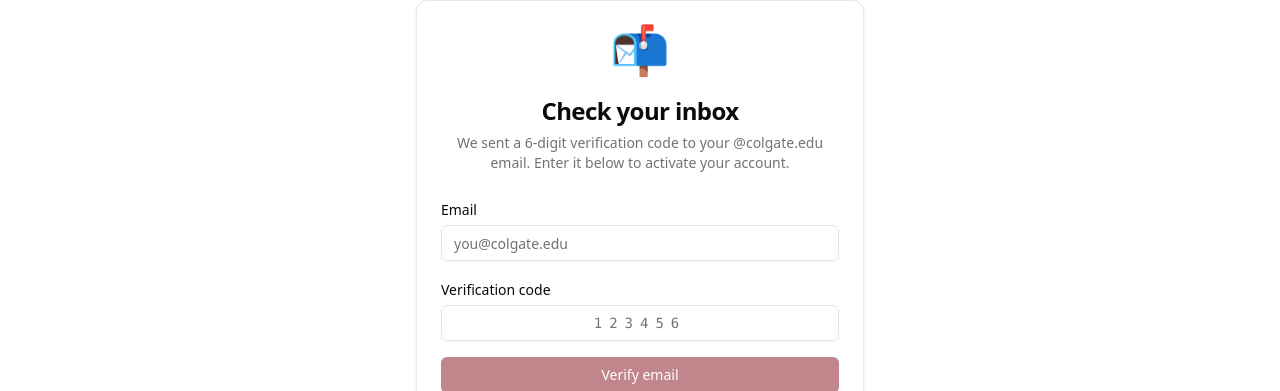
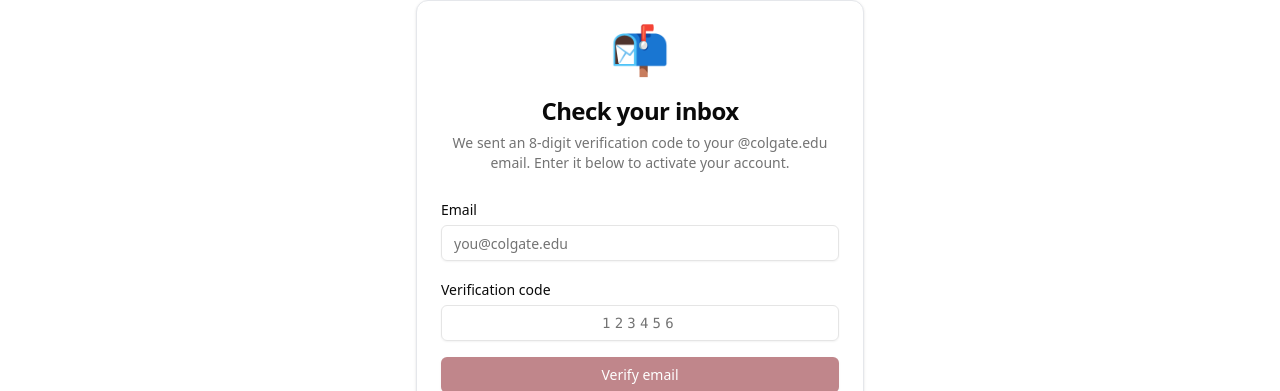
Before and after one commit to tonybolivar/colgate-marketplace, a React (Vite) app: page /verify-email in a window 1280 px wide. Shown: the part 155-546 px from the top of the page. Built offline with nearby package versions, Linux system fonts and the light colour scheme; no server answers.

Commit message:
Fix OTP length to 8 digits

```diff
--- a/src/pages/VerifyEmailPage.jsx
+++ b/src/pages/VerifyEmailPage.jsx
@@ -18,7 +18,7 @@ export default function VerifyEmailPage() {
   async function handleVerify(e) {
     e.preventDefault()
     if (!email) { setError('Please enter your email address.'); return }
-    if (token.length !== 6) { setError('Please enter the 6-digit code from your email.'); return }
+    if (token.length !== 8) { setError('Please enter the 8-digit code from your email.'); return }
     setVerifying(true)
     setError('')
     const { error } = await supabase.auth.verifyOtp({ email, token, type: 'signup' })
@@ -51,7 +51,7 @@ export default function VerifyEmailPage() {
           <div className="mx-auto mb-4 text-5xl">📬</div>
           <CardTitle className="text-2xl">Check your inbox</CardTitle>
           <CardDescription className="mt-2">
-            We sent a 6-digit verification code to your @colgate.edu email. Enter it below to activate your account.
+            We sent an 8-digit verification code to your @colgate.edu email. Enter it below to activate your account.
           </CardDescription>
         </CardHeader>
         <CardContent className="space-y-4">
@@ -76,10 +76,10 @@ export default function VerifyEmailPage() {
                 type="text"
                 inputMode="numeric"
                 placeholder="123456"
-                maxLength={6}
+                maxLength={8}
                 value={token}
                 onChange={e => { setToken(e.target.value.replace(/\D/g, '')); setError('') }}
-                className="text-center text-2xl tracking-[0.5em] font-mono"
+                className="text-center text-2xl tracking-[0.3em] font-mono"
                 autoComplete="one-time-code"
               />
             </div>
@@ -87,7 +87,7 @@ export default function VerifyEmailPage() {
             <Button
               type="submit"
               className="w-full bg-maroon hover:bg-maroon-light text-white"
-              disabled={verifying || token.length !== 6}
+              disabled={verifying || token.length !== 8}
             >
               {verifying ? 'Verifying…' : 'Verify email'}
             </Button>
```
